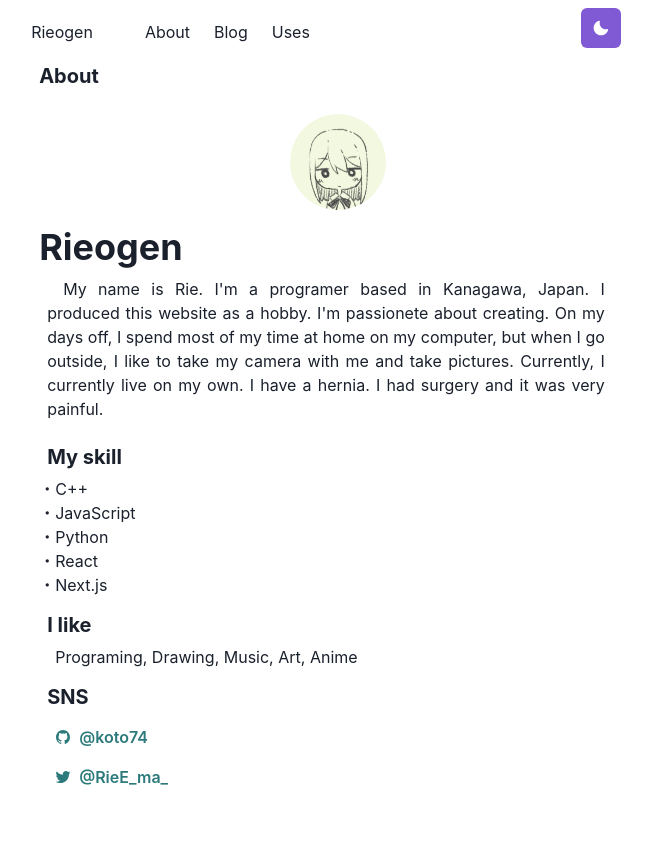
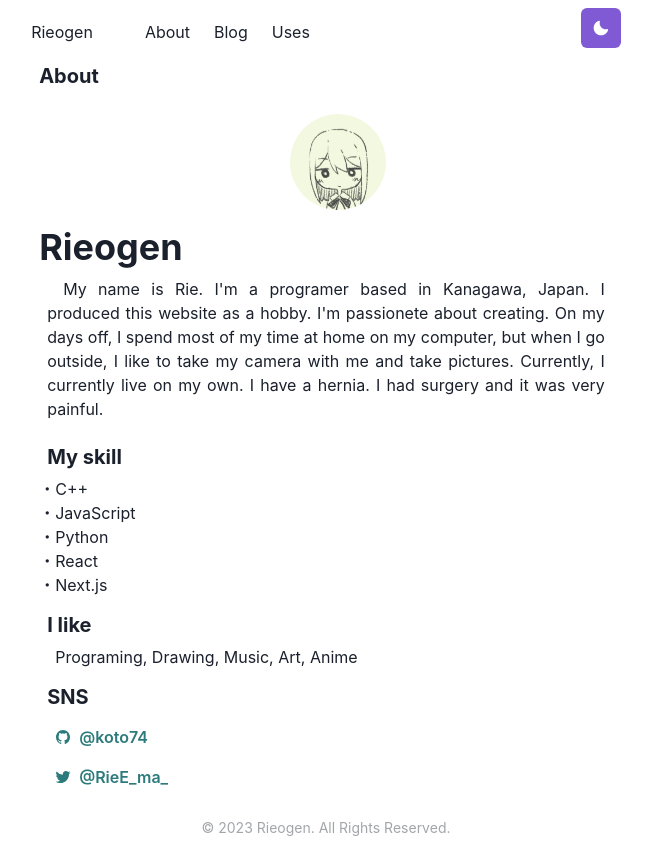
Before and after one commit to koto74/rierogen-homepage, a Next.js app: page /about in a window 1280 px wide. Shown: the whole page, without its empty margins (314-966 px from the left). Before the commit the page ends 800 px from the top, so only its background shows below. Built offline with nearby package versions, Linux system fonts and the light colour scheme.

Commit message:
add: footer

```diff
--- a/pages/about.js
+++ b/pages/about.js
@@ -15,6 +15,7 @@ import {
 } from '@chakra-ui/react'
 import { IoLogoTwitter, IoLogoGithub, IoLinkOutline } from 'react-icons/io5'
 import Header from '../components/header'
+import Footer from '../components/footer'
 import { MinusIcon } from '@chakra-ui/icons'
 
 const ProfileImage = chakra(Image, {
@@ -145,6 +146,7 @@ const About = () => {
                 </Box>
 
             </Container>
+            <Footer />
         </Box>
     )
 }
```
